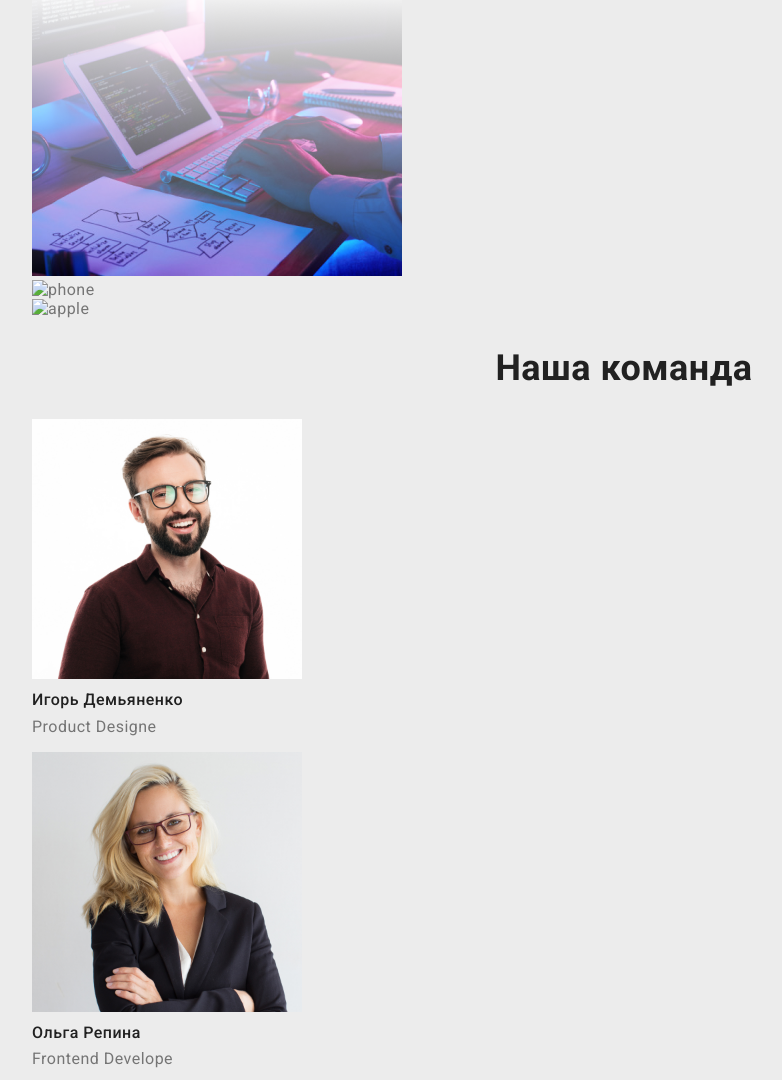
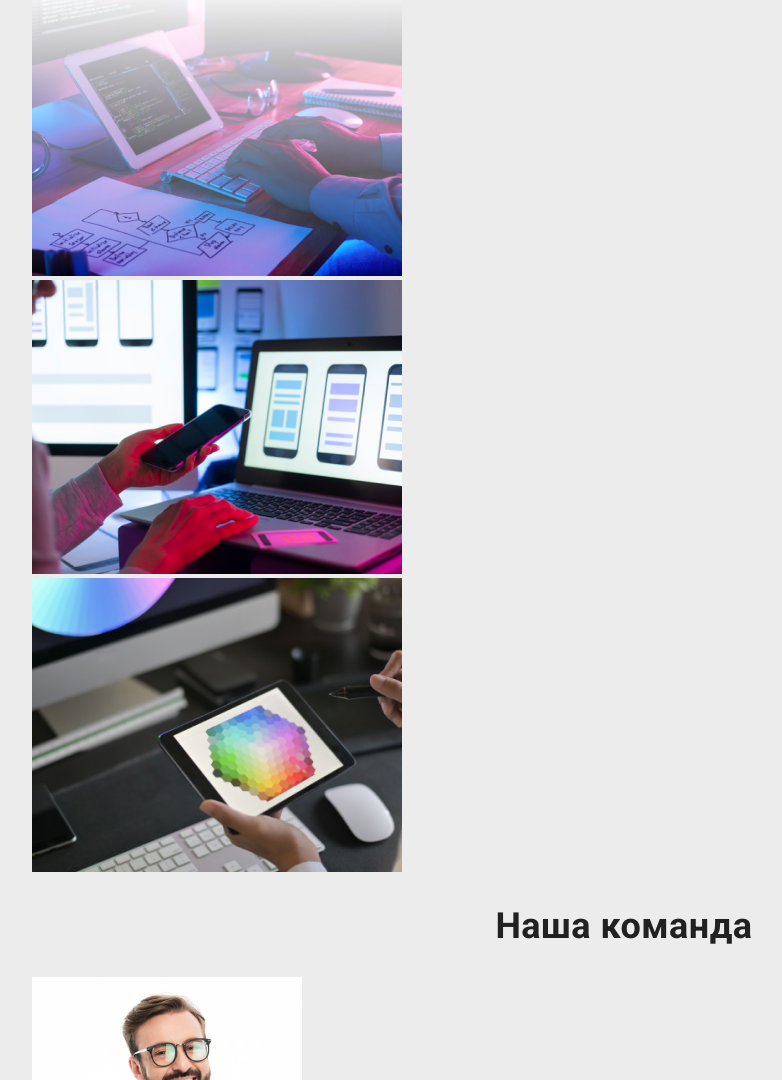
Before and after one commit to Iryna-kondreskul/goit-markup-hw-02, a plain HTML site: page index.html in a window 1280 px wide. Shown: the part 723-1803 px from the top of the page, without its empty margins (16-798 px from the left). Drawn offline with Linux system fonts and the light colour scheme.

Commit message:
Update index.html
заменила png на jpg

```diff
--- a/index.html
+++ b/index.html
@@ -105,10 +105,10 @@
                 <img src="./images/index/comp.png" alt="comp" width="370" height="294">
             </li>
             <li>
-                <img src="./images/index/phone.png" alt="phone" width="370" height="294">
+                <img src="./images/index/phone.jpg" alt="phone" width="370" height="294">
             </li>
             <li>
-                <img src="./images/index/apple.png" alt="apple" width="370" height="294">
+                <img src="./images/index/apple.jpg" alt="apple" width="370" height="294">
             </li>
         </ul>
     </section>
```
